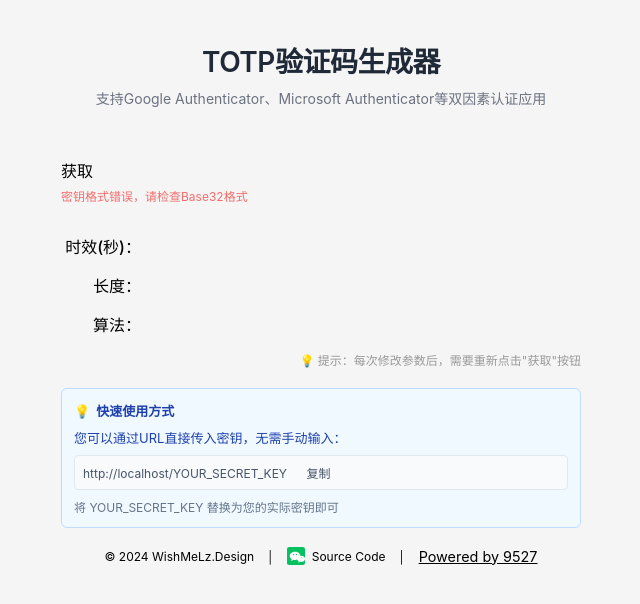
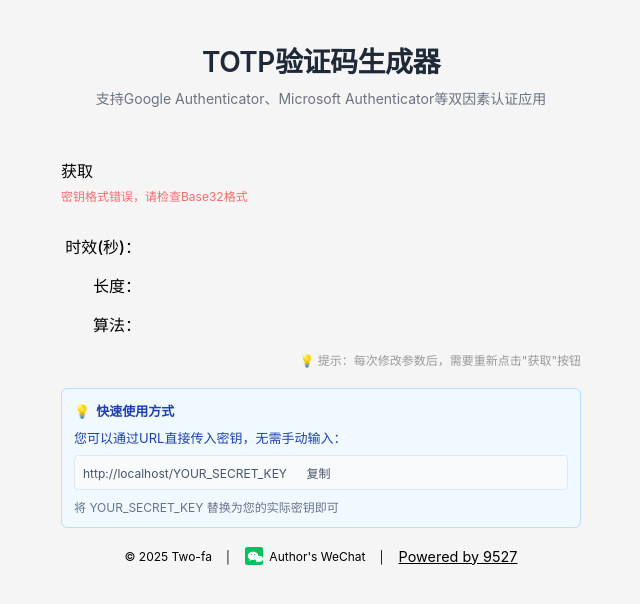
Before and after one commit to awfacai/2fa, a plain HTML site: page index.html in a window 1280 px wide. Shown: the whole page, without its empty margins (319-959 px from the left). Drawn offline with nearby package versions, Linux system fonts and the light colour scheme.

Commit message:
Update index.html

```diff
--- a/index.html
+++ b/index.html
@@ -469,7 +469,7 @@
 
             <footer class="site-footer">
                 <div class="footer-content">
-                    <span class="brand">© 2024 WishMeLz.Design</span>
+                    <span class="brand">© 2025 Two-fa</span>
 
                     <span
                         class="divider"
@@ -504,7 +504,7 @@
             d="M397.7 249.8c-59.6 0-108 39.4-108 87.8 0 27.8 16.7 53.5 43.7 70.5l-10.6 31.1c-1.3 3.8 2.9 7 6.1 4.7l38.6-26c11.7 3.3 24.3 5 37.3 5 59.6 0 108-39.4 108-87.8s-48.4-85.3-108-85.3zm-40.4 69.4c-7.1 0-12.8-5.8-12.8-12.8s5.8-12.8 12.8-12.8 12.8 5.8 12.8 12.8-5.8 12.8-12.8 12.8zm64.8 0c-7.1 0-12.8-5.8-12.8-12.8s5.8-12.8 12.8-12.8 12.8 5.8 12.8 12.8-5.8 12.8-12.8 12.8z"
         />
     </svg>
-    <span class="github-text">Source Code</span>
+    <span class="github-text">Author's WeChat</span>
 </a>
 
 <span class="divider" aria-hidden="true">│</span>
```
